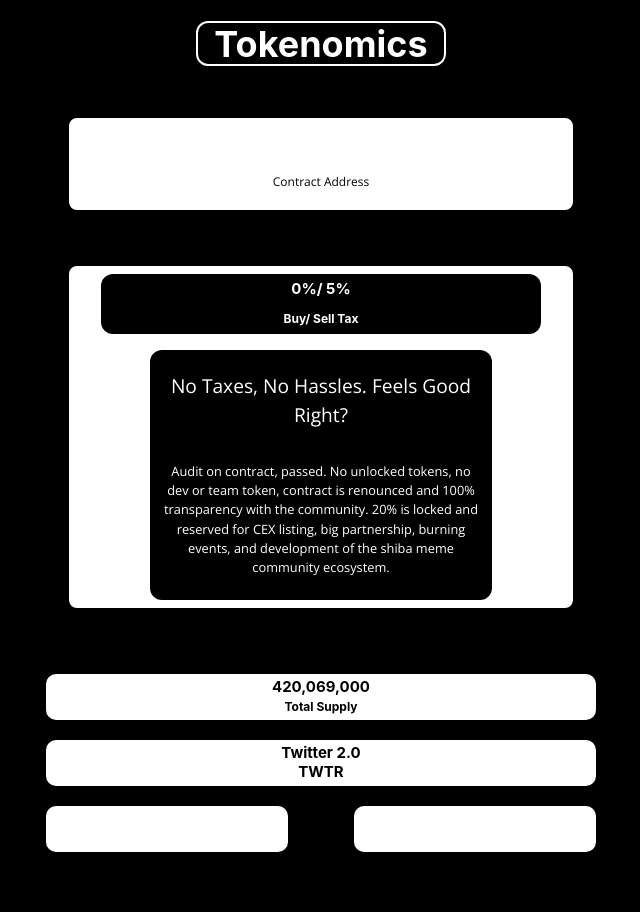
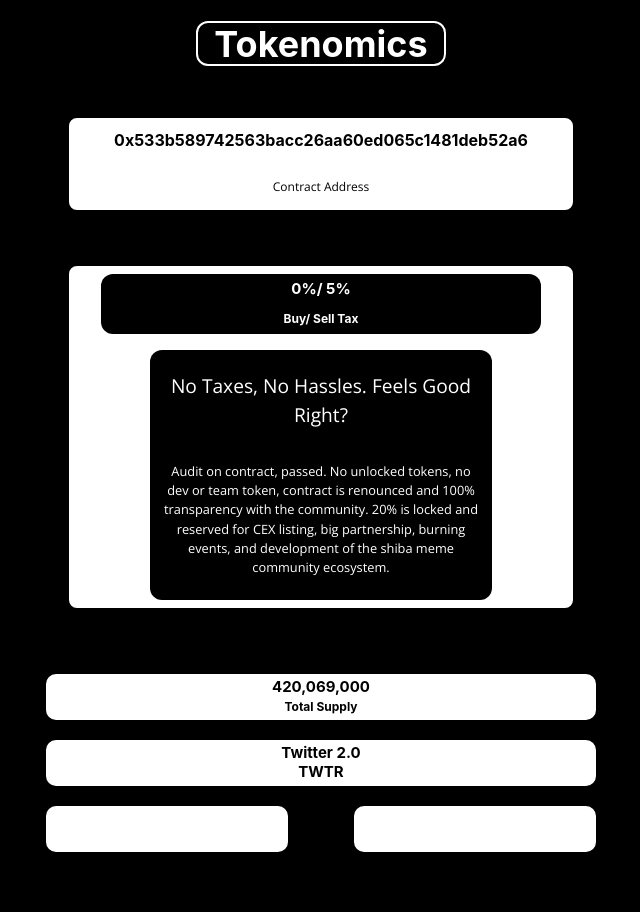
Before and after one commit to adamu-tako/new-project, a React (Vite) app: page / in a window 1280 px wide. Shown: the part 2060-2972 px from the top of the page, without its empty margins (319-959 px from the left). Built offline with nearby package versions, Linux system fonts and the light colour scheme.

Commit message:
test: 💍 ewfdsdzfav

```diff
--- a/src/components/tokenomics/tokenomics.tsx
+++ b/src/components/tokenomics/tokenomics.tsx
@@ -32,7 +32,9 @@ const Tokenomics = () => {
           marginBlock="3rem"
           textAlign="center"
           border="4px solid #000">
-          <Heading fontSize="1rem"></Heading>
+          <Heading fontSize="1rem">
+            0x533b589742563bacc26aa60ed065c1481deb52a6
+          </Heading>
           <Text>Contract Address</Text>
         </Flex>
 
```
